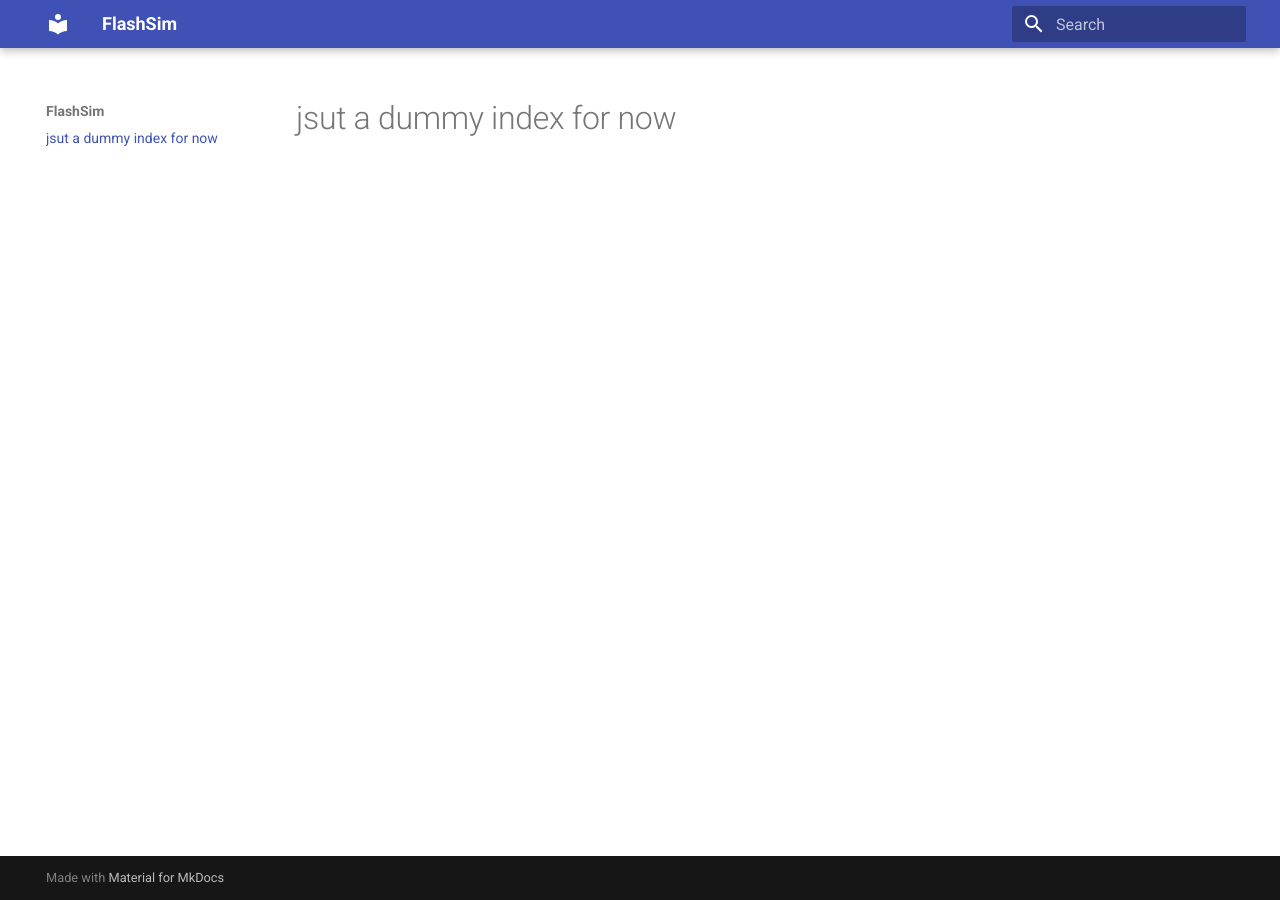
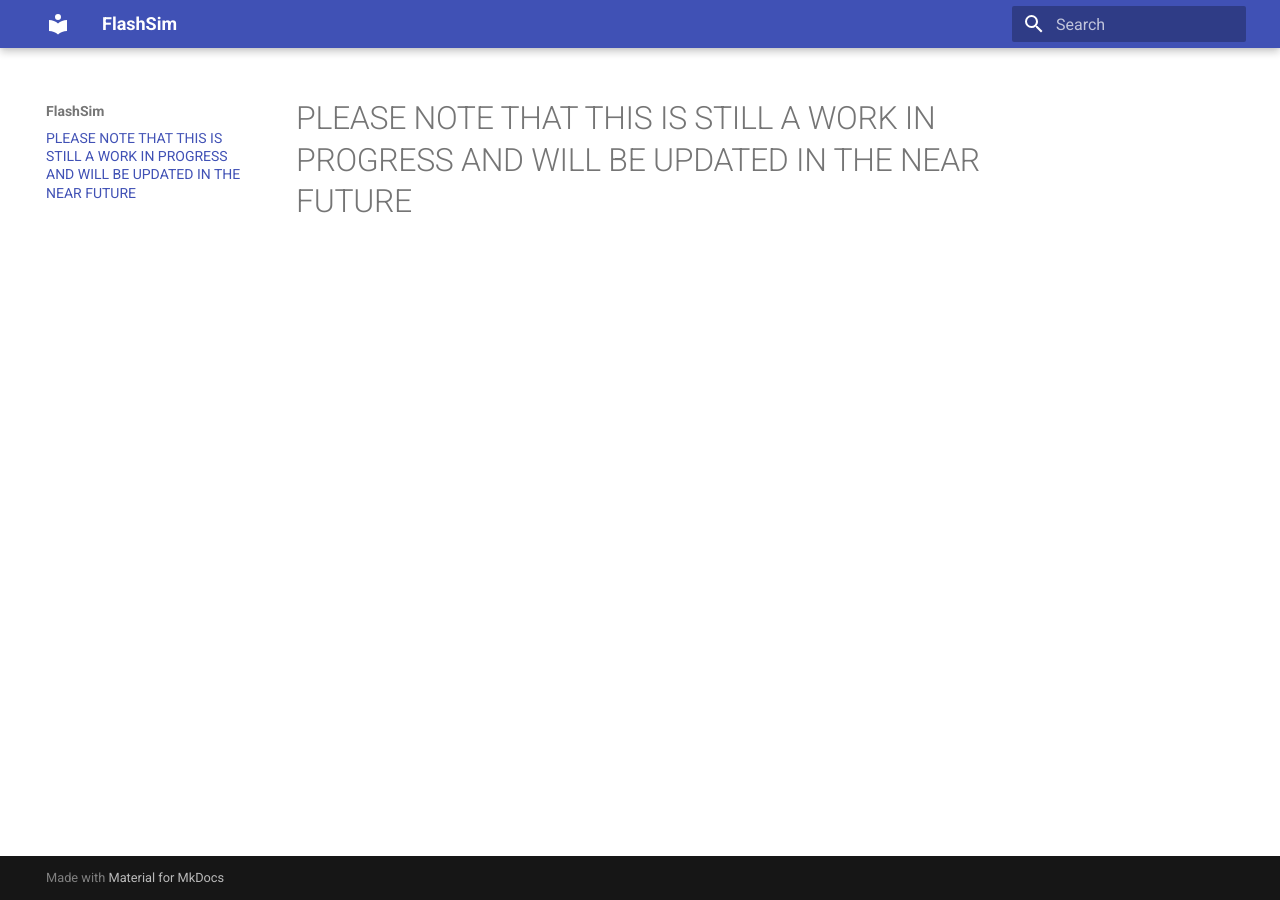
Before and after one commit to francesco-vaselli/FlashSim, an MkDocs documentation site: the page built from docs/index.md, in a window 1280 px wide. Built offline with MkDocs 1.6.1 and Material for MkDocs 9.7.7, drawn with Linux system fonts in a browser that asks for light colours.

Commit message:
2nd notice of wip

```diff
--- a/docs/index.md
+++ b/docs/index.md
@@ -1 +1 @@
-# jsut a dummy index for now
+# PLEASE NOTE THAT THIS IS STILL A WORK IN PROGRESS AND WILL BE UPDATED IN THE NEAR FUTURE
```
